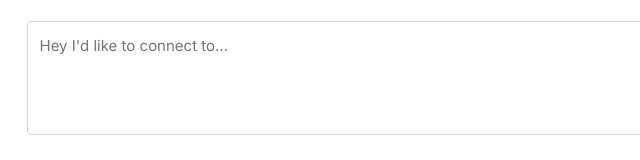
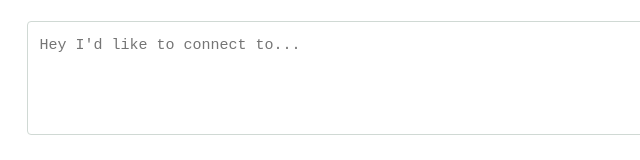
Before and after one commit to rudicarrilloypr/portfolio, a website: page main.html in a window 1280 px wide. Shown: the part 3510-3670 px from the top of the page, 515-1155 px from the left. Drawn offline with Linux system fonts and the light colour scheme.

```diff
--- a/style.css
+++ b/style.css
@@ -519,7 +519,6 @@
   width: 100%;
   height: 114px;
   padding: 12px;
-  font-family: 'Inter';
   font-style: normal;
   border-radius: 4px;
   background: #fff;
```
